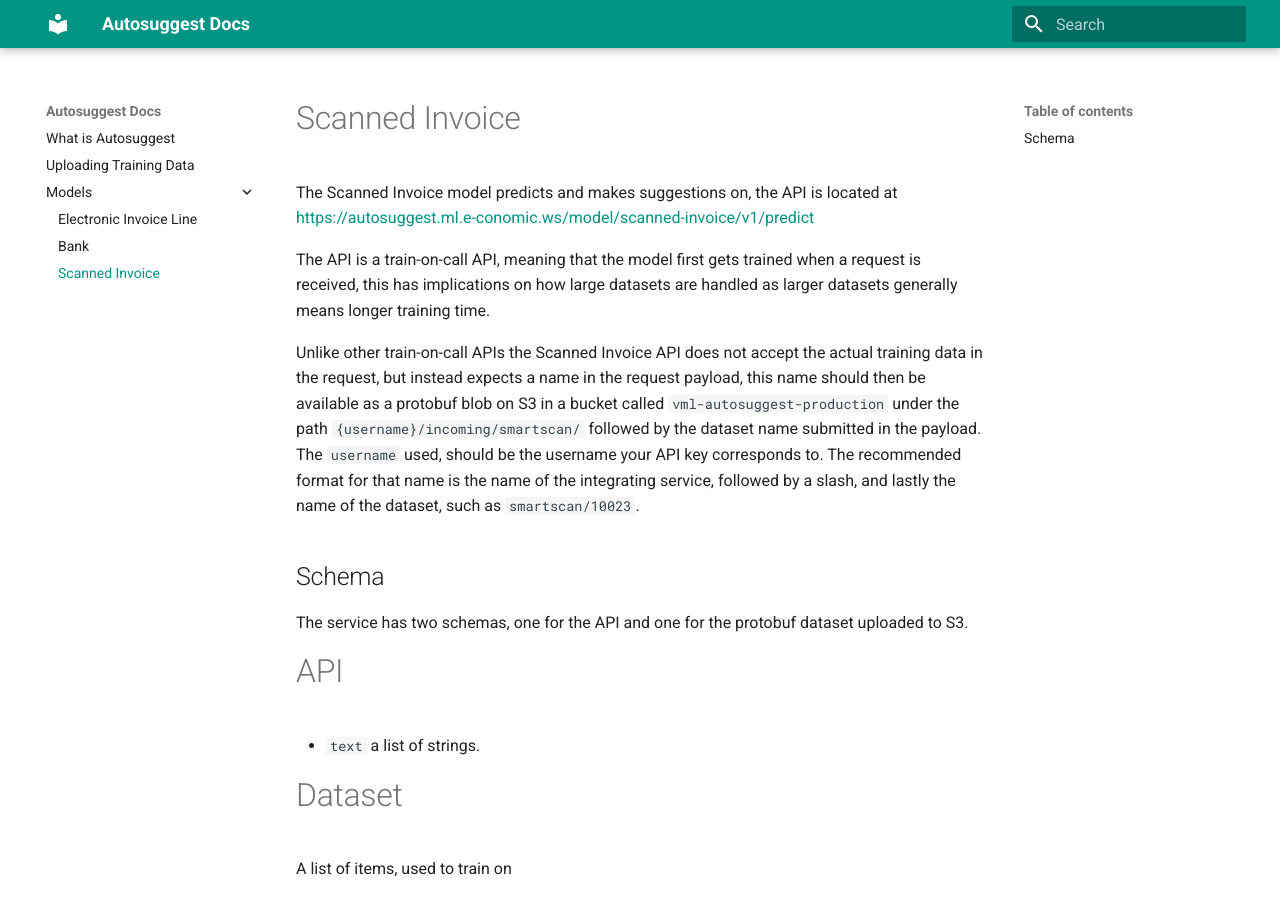
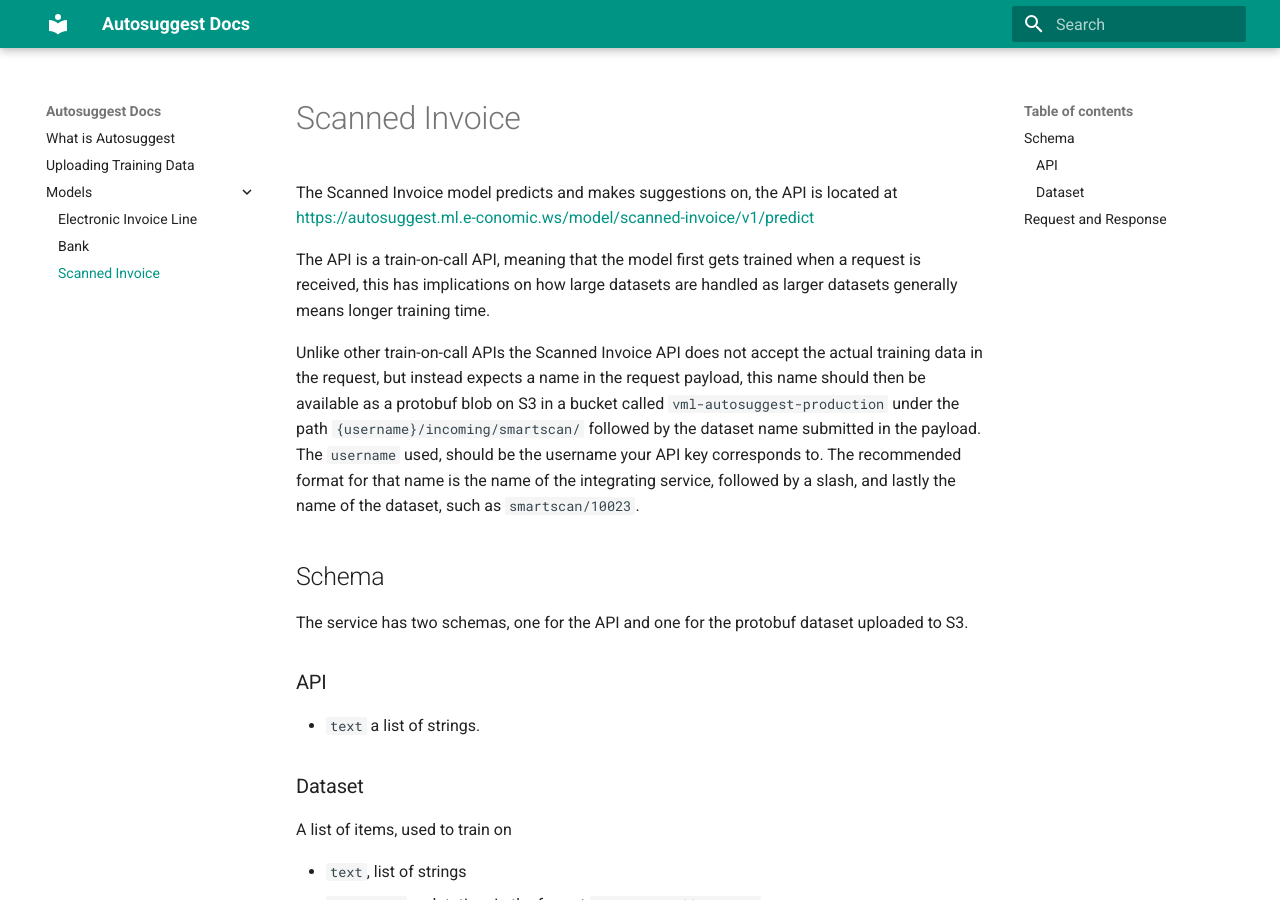
Before and after one commit to e-conomic/vml-docs, an MkDocs documentation site: the page built from docs/models/scanned-invoice.md, in a window 1280 px wide and 900 px high. Built offline with MkDocs 1.6.1 and Material for MkDocs 9.7.7, drawn with Linux system fonts in a browser that asks for light colours.

Commit message:
Corrected headers

```diff
--- a/docs/models/scanned-invoice.md
+++ b/docs/models/scanned-invoice.md
@@ -13,13 +13,11 @@
 
 The service has two schemas, one for the API and one for the protobuf dataset uploaded to S3.
 
-API
-===
+### API
 
 - `text` a list of strings.
 
-Dataset
-=======
+### Dataset
 
 A list of items, used to train on
 
```
